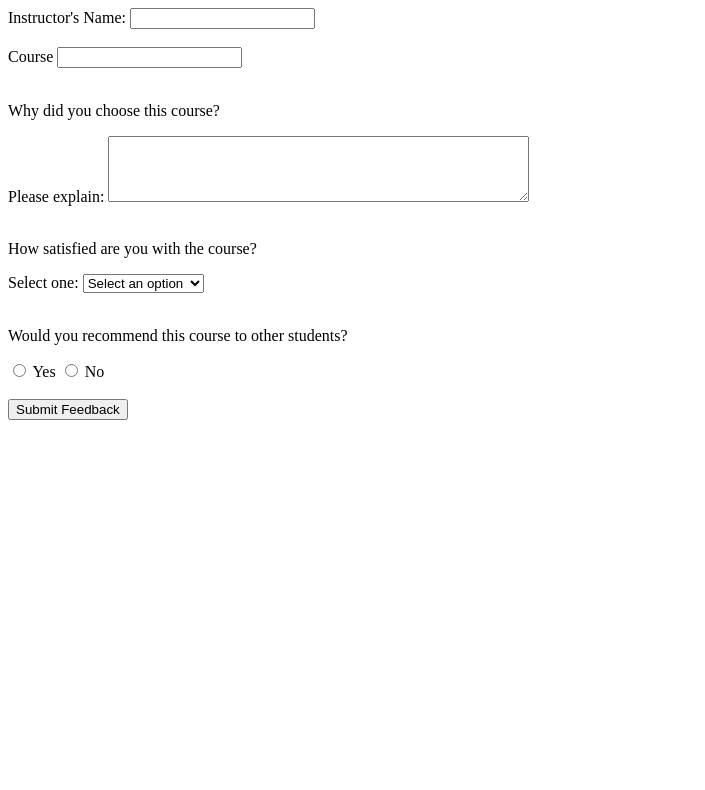
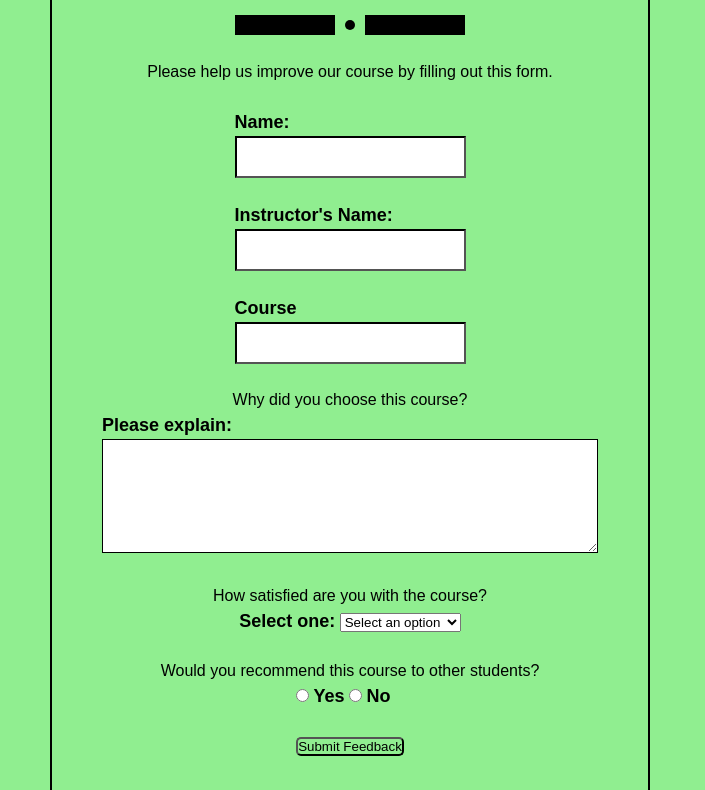
Before and after one commit to CHRISTABELKWANING/student-feedback, a plain HTML site: page index.html in a window 1280 px wide. Shown: the part 145-935 px from the top of the page, without its empty margins (0-705 px from the left). Before the commit the page ends 800 px from the top, so only its background shows below. Drawn offline with Linux system fonts and the light colour scheme.

Commit message:
styles the css layout

```diff
--- a/index.html
+++ b/index.html
@@ -3,32 +3,39 @@
 <head>
     <meta charset="UTF-8">
     <meta name="viewport" content="width=device-width, initial-scale=1.0">
+    <link rel="stylesheet" href="style.css">
     <title>Student Feedback</title>
 </head>
 <body>
     <!--heading-->
+    <div class="container">
         <h1>Student Feedback Form</h1>
-    <p>Please help us improve our course by filling out this form.</p>
+        <div class="heading-line">
+           <span></span>
+           <div class="dot"></div>
+          <span></span>
+        </div>
+        <p class="hp">Please help us improve our course by filling out this form.</p>
         <!--Forms-->
-    <form action="/submit-feedback" method="POST">
+        <form action="/submit-feedback" method="POST" id="feedbackForm">
            <div>
-            <label for="name">Name:</label>
+             <label for="name">Name:</label><br>
              <input type="text" id="name" name="name" required />
            </div><br>
 
             <div>
-            <label for="instructor-name">Instructor's Name:</label>
+                <label for="instructor-name">Instructor's Name:</label><br>
                 <input type="text" id="instructor-name" name="instructor-name" required />
             </div><br>
 
             <div>
-            <label for="course">Course</label>
+               <label for="course">Course</label><br>
                <input type="text" id="course" name="course" required />
             </div><br>
 
         <p>Why did you choose this course?</p>
         <div>
-            <label for="reason">Please explain:</label>
+            <label for="reason">Please explain:</label><br>
             <textarea id="reason" name="reason" rows="4" cols="50" required></textarea>
         </div><br>
 
@@ -46,15 +53,18 @@
         </div><br>
 
         <p>Would you recommend this course to other students?</p>
+        <div>
               <input type="radio" id="recommend-yes" name="recommend-yes" value="yes" required />
              <label for="recommend-yes">Yes</label>
+
              <input type="radio" id="recommend-no" name="recommend-no" value="no" required />
              <label for="recommend-no">No</label>
         <div><br>
 
-            <button type="submit">Submit Feedback</button>
+         <button type="submit" class="btn">Submit Feedback</button>
 
         </form>
-
+    </div>
+<script src="main.js"></script>
 </body>
 </html>
--- /dev/null
+++ b/main.js
@@ -0,0 +1,36 @@
+const Form = document.getElementById("feedbackForm");
+
+Form.addEventListener("submit", function(event){})
+{
+    event.preventDefault();
+}
+
+const name = document.getElementById("name").value;
+console.log(name);
+
+const name = document.getElementById("instructor_name").value;
+console.log(instructor_name);
+
+const name = document.getElementById("course").value;
+console.log(course);
+
+const name = document.getElementById("reason").value;
+console.log(reason);
+
+if (name === ""){
+    alert("please enter name");
+    return;
+}
+
+fetch("/feedback", {
+    method: "POST",
+    headers: {
+        "content-Type": "application/json"
+    },
+    body: JSON.stringify({
+        name,
+        instructor,
+        course,
+        please
+    })
+});
--- a/style.css
+++ b/style.css
@@ -0,0 +1,102 @@
+*{
+    padding: 0;
+    margin:0;
+    box-sizing: border-box;
+
+}
+
+body{
+    font-family: Arial, Helvetica, sans-serif;
+    line-height: 1.5;
+    display: flex;
+    justify-items: center;
+    align-items: center;
+    background-color: lightgreen;
+}
+
+.container{
+    width: 600px;
+    margin: 50px;
+    border: 2px solid black;
+    padding: 30px;
+}
+
+h1{
+    font-size: bold;
+    display:flex;
+    align-items: center;
+    justify-content: center;
+    padding: 5px;
+}
+
+.heading-line{
+    display: flex;
+    align-items: center;
+    justify-content: center;
+    gap: 10px;
+    margin: 20px 0;
+}
+
+.heading-line span {
+    width: 100px;
+    height: 20px;
+    background: black;
+}
+
+.dot{
+    width: 10px;
+    height: 10px;
+    background: black;
+    border-radius: 50%;
+
+}
+
+.hp{
+    font-size: 16px;
+    display:flex;
+    align-items: center;
+    justify-content: center;
+    gap: 10px;
+    padding: 5px;
+}
+
+form{
+    padding: 20px;
+    display: flex;
+    flex-direction: column;
+    align-items: center;
+}
+
+label{
+    font-weight: bold;
+    font-size: 18px;
+}
+
+input{
+    border-color: black;
+    font-size: 16px;
+    width: 100;
+    padding: 10px;
+}
+
+textarea{
+    padding: 20px;
+    border-color: black;
+    font-size: 16px;
+    Width: 100%;
+}
+
+p{
+    font-size: 16px;
+}
+
+.btn{
+    color: black;
+    border-radius: 5px;
+    width: 100%;
+    background-color: lightgreen;
+}
+
+.btn:hover{
+    color: lightgreen;
+}
```
Lines whose indentation alone changed are shown as unchanged.
